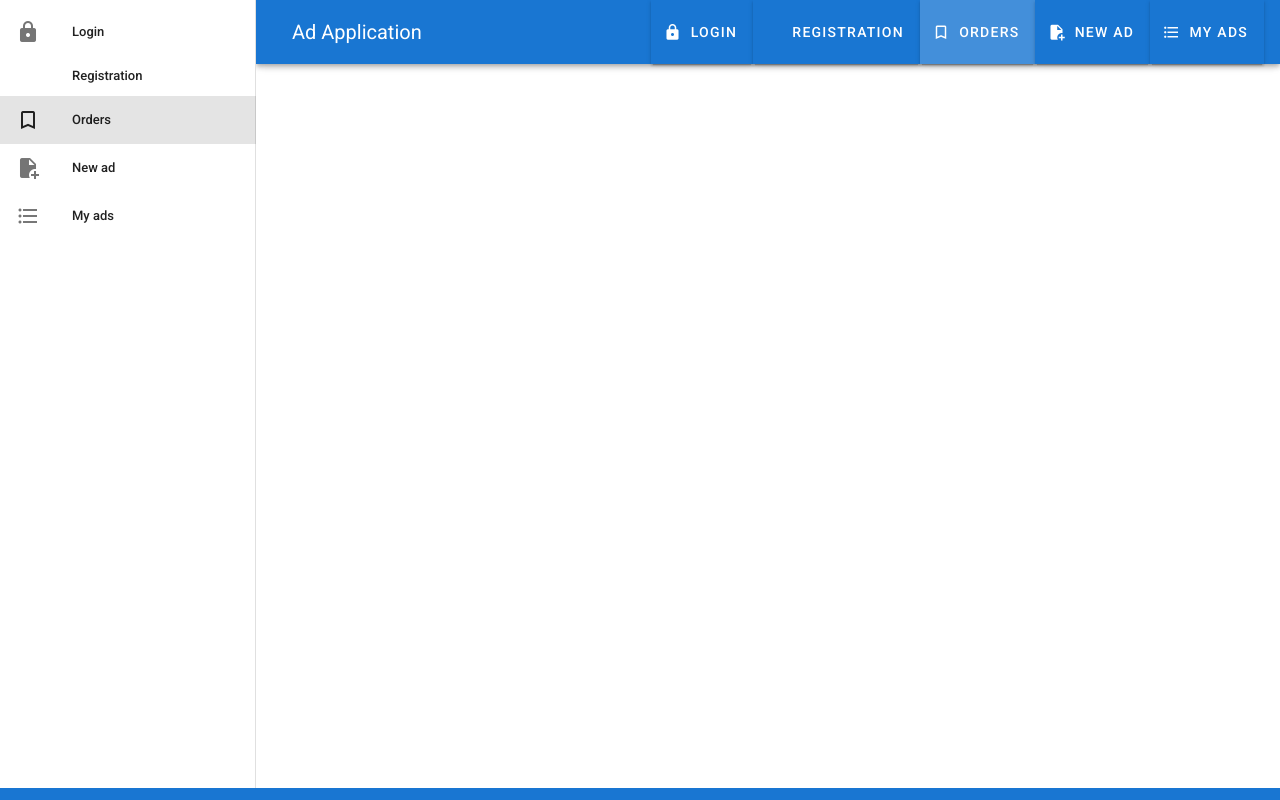
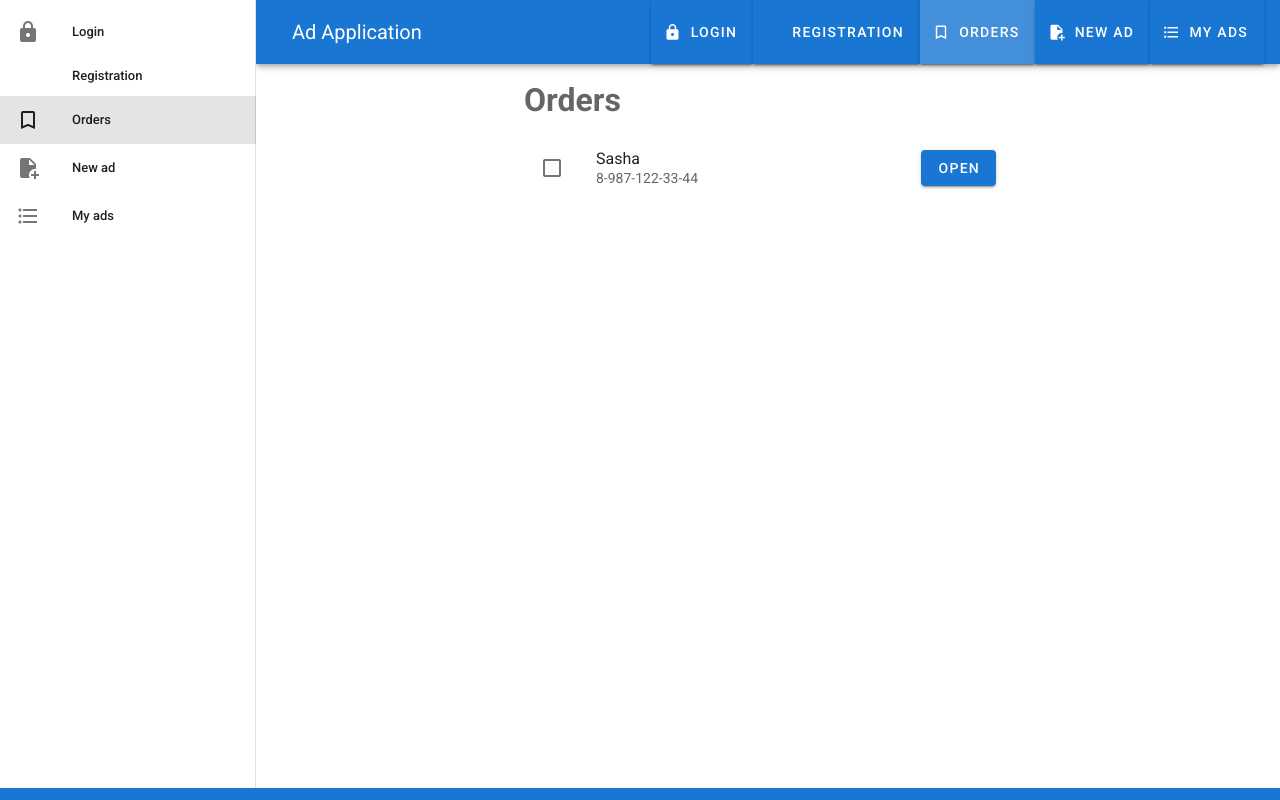
Before and after one commit to Dedal378/vue-ad-blog, a Vue app: page /orders in a window 1280 px wide. Built offline with nearby package versions, Linux system fonts and the light colour scheme.

Commit message:
цвет кнопок - error

```diff
--- a/src/App.vue
+++ b/src/App.vue
@@ -42,7 +42,6 @@
             :key="link.title"
             :to="link.url"
             color="primary"
-            dark
             height="100%"
         >
           <v-icon left>{{link.icon}}</v-icon>
--- a/src/components/Ads/Ad.vue
+++ b/src/components/Ads/Ad.vue
@@ -1,19 +1,19 @@
 <template>
-  <v-container>
-    <v-layout row>
-      <v-flex xs12>
-        <h1>Ad</h1>
-      </v-flex>
-    </v-layout>
-  </v-container>
+  <v-content>
+    <v-container fluid>
+      <v-row>
+        <v-col>
+          <h1>Ad</h1>
+        </v-col>
+      </v-row>
+    </v-container>
+  </v-content>
 </template>
 
 <script>
   export default {
     data () {
-      return {
-
-      }
+      return {}
     }
   }
 </script>
--- a/src/components/Ads/AdList.vue
+++ b/src/components/Ads/AdList.vue
@@ -1,11 +1,13 @@
 <template>
-  <v-container>
-    <v-layout row>
-      <v-flex xs12>
-        <h1>Ad list</h1>
-      </v-flex>
-    </v-layout>
-  </v-container>
+  <v-content>
+    <v-container fluid>
+      <v-row>
+        <v-col>
+          <h1>Ad List</h1>
+        </v-col>
+      </v-row>
+    </v-container>
+  </v-content>
 </template>
 
 <script>
--- a/src/components/Ads/NewAd.vue
+++ b/src/components/Ads/NewAd.vue
@@ -1,19 +1,19 @@
 <template>
-  <v-container>
-    <v-layout row>
-      <v-flex xs12>
-        <h1>New ad</h1>
-      </v-flex>
-    </v-layout>
-  </v-container>
+  <v-content>
+    <v-container fluid>
+      <v-row>
+        <v-col>
+          <h1 class="text--secondary mb-3">Create new ad</h1>
+        </v-col>
+      </v-row>
+    </v-container>
+  </v-content>
 </template>
 
 <script>
   export default {
     data () {
-      return {
-
-      }
+      return {}
     }
   }
 </script>
--- a/src/components/Auth/Login.vue
+++ b/src/components/Auth/Login.vue
@@ -1,8 +1,6 @@
 <template>
-  <v-container
-      class="mt-12"
-      fluid
-  >
+  <v-content>
+    <v-container fluid>
       <v-row
           align="center"
           justify="center"
@@ -60,7 +58,7 @@
         </v-col>
       </v-row>
     </v-container>
-
+  </v-content>
 </template>
 
 <script>
@@ -86,7 +84,7 @@
           const user = {
             email: this.email,
             password: this.password ,
-          }
+          };
           console.log(user);
           // this.snackbar = true
         }
--- a/src/components/Auth/Registration.vue
+++ b/src/components/Auth/Registration.vue
@@ -1,8 +1,6 @@
 <template>
-  <v-container
-      class="mt-12"
-      fluid
-  >
+  <v-content>
+    <v-container fluid>
       <v-row
           align="center"
           justify="center"
@@ -72,6 +70,8 @@
         </v-col>
       </v-row>
     </v-container>
+  </v-content>
+
 
 </template>
 
@@ -103,7 +103,7 @@
           const user = {
             email: this.email,
             password: this.password ,
-          }
+          };
           console.log(user);
           // this.snackbar = true
         }
--- a/src/components/Home.vue
+++ b/src/components/Home.vue
@@ -1,18 +1,14 @@
 <template>
   <v-content>
-    <v-container
-        fluid
-        class="pt-0">
-      <v-layout row>
-        <v-flex>
-
+    <v-container fluid class="pt-0">
+      <v-row>
         <v-carousel
             height="400px"
             cycle
+            progress
             hide-delimiters
+            :interval="5000"
             show-arrows-on-hover
-              :interval="5000"
-              :progress="true"
         >
           <v-carousel-item
               v-for="ad in ads"
@@ -21,20 +17,19 @@
               transition="scroll-x-reverse-transition"
           >
             <div class="car-link">
-                <v-btn class="primary" :to="'/ad/' + ad.id">
+              <v-btn class="error" :to="'/ad/' + ad.id">
                 {{ad.title}}
               </v-btn>
             </div>
           </v-carousel-item>
         </v-carousel>
 
-        </v-flex>
-      </v-layout>
+      </v-row>
     </v-container>
 
     <v-container>
-      <v-layout row>
-        <v-flex
+      <v-row>
+        <v-col
             v-for="ad of ads"
             :key="ad.id"
             :src="ad.imageSrc"
@@ -49,12 +44,8 @@
                 height="200px"
                 :src="ad.imageSrc"
             >
-              <v-card-title primary-title>
-              </v-card-title>
+              <v-card-title primary-title />
             </v-img>
-
-            <v-card-subtitle class="pb-0">
-            </v-card-subtitle>
 
             <v-card-text class="text--primary">
               <div>{{ad.title}}</div>
@@ -70,22 +61,19 @@
                 Open
               </v-btn>
 
-              <v-btn
-                  rasied class="primary"
-              >
+              <v-btn rasied class="error">
                 Buy
               </v-btn>
             </v-card-actions>
           </v-card>
-        </v-flex>
-      </v-layout>
+        </v-col>
+      </v-row>
     </v-container>
   </v-content>
 </template>
 
 <script>
   export default {
-    name: 'Home',
     data () {
       return {
         ads: [
@@ -131,7 +119,7 @@
     position: absolute;
     bottom: 50px;
     left: 50%;
-    background: rgba(0,0,0, .5);
+    background: rgba(25, 118, 210, 0.5);
     transform: translate(-50%, 70%);
     padding: 5px 15px;
     border-radius: 5px;
--- a/src/components/User/Orders.vue
+++ b/src/components/User/Orders.vue
@@ -1,18 +1,71 @@
 <template>
-  <v-container>
-    <v-layout row>
-      <v-flex xs12>
-        <h1>Orders</h1>
-      </v-flex>
-    </v-layout>
-  </v-container>
+  <v-content>
+    <v-container>
+      <v-row
+          justify="center"
+          align-content="center">
+        <v-col sm="6">
+          <h1 class="text--secondary mb-3">Orders</h1>
+          <v-list two-line subheader>
+            <v-list-item-group
+                v-model="settings"
+                multiple
+            >
+              <v-list-item
+                  v-for="order in orders"
+                  :key="order.id"
+              >
+                <template>
+                  <v-list-item-action>
+                    <v-checkbox
+                        color="success"
+                        :input-value="order.done"
+                        @change="markDone(order)"
+                    ></v-checkbox>
+                  </v-list-item-action>
+
+                  <v-list-item-content>
+                    <v-list-item-title>{{order.name}}</v-list-item-title>
+                    <v-list-item-subtitle>{{order.phone}}</v-list-item-subtitle>
+                  </v-list-item-content>
+                  <v-list-item-action>
+                    <v-btn
+                        :to="/ad/ + order.adId"
+                        class="primary"
+                    >Open
+                    </v-btn>
+                  </v-list-item-action>
+
+                </template>
+              </v-list-item>
+
+            </v-list-item-group>
+          </v-list>
+        </v-col>
+      </v-row>
+    </v-container>
+  </v-content>
+
 </template>
 
 <script>
   export default {
     data () {
       return {
-
+        orders: [
+          {
+            id: 'sdcasd3',
+            name: 'Sasha',
+            phone: '8-987-122-33-44',
+            adId: '123',
+            done: false,
+          }
+        ]
+      }
+    },
+    methods: {
+      markDone (order) {
+        order.done = true
       }
     }
   }
```
Lines whose indentation alone changed are shown as unchanged.
